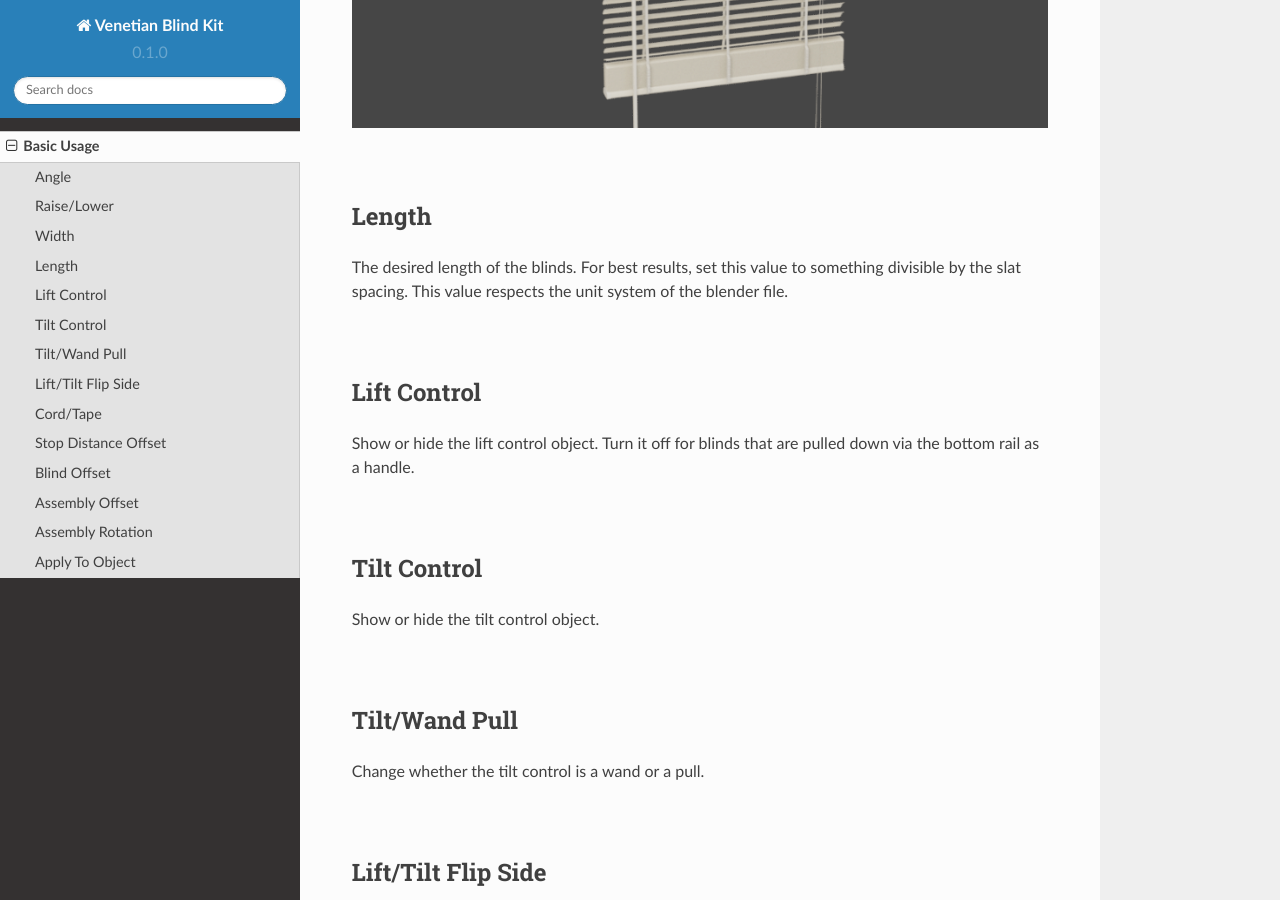
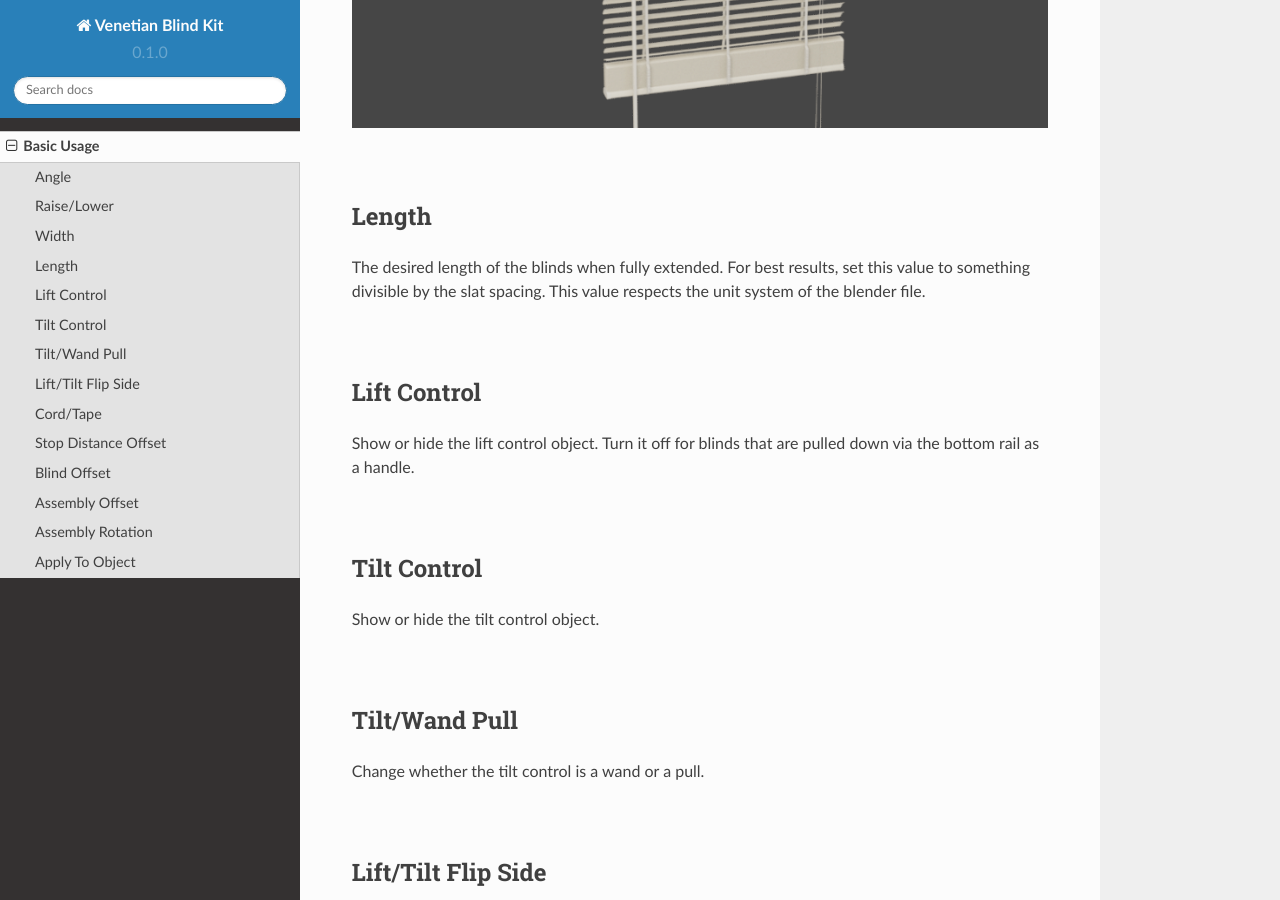
Before and after one commit to imperfectlink/VenetianBlindKit, a Sphinx documentation site: the page built from docs/source/usage.rst, in a window 1280 px wide and 900 px high, scrolled down 1985 px. Built offline with Sphinx 7.4.7 and the Read the Docs theme 2.0.0, drawn with Linux system fonts in a browser that asks for light colours.

Commit message:
Update usage.rst

```diff
--- a/docs/source/usage.rst
+++ b/docs/source/usage.rst
@@ -37,7 +37,7 @@ The desired width of the blinds. This value respects the unit system of the blen
 Length
 ~~~~
 
-The desired length of the blinds. For best results, set this value to something divisible by the slat spacing. This value respects the unit system of the blender file.
+The desired length of the blinds when fully extended. For best results, set this value to something divisible by the slat spacing. This value respects the unit system of the blender file.
 
 |
 
```
